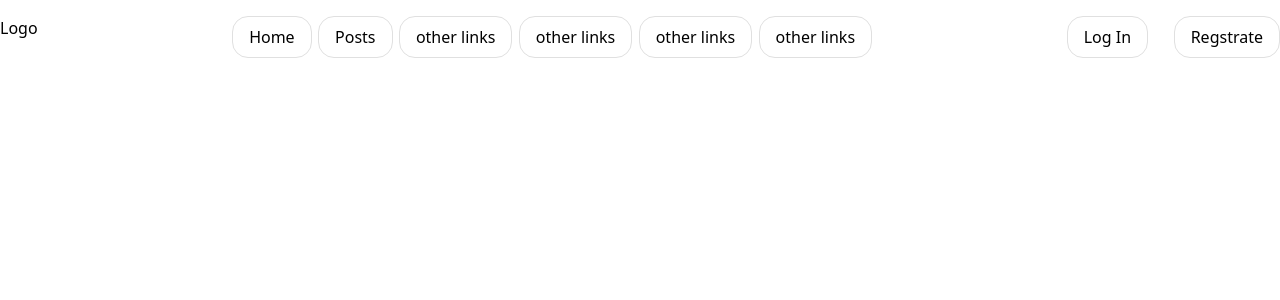
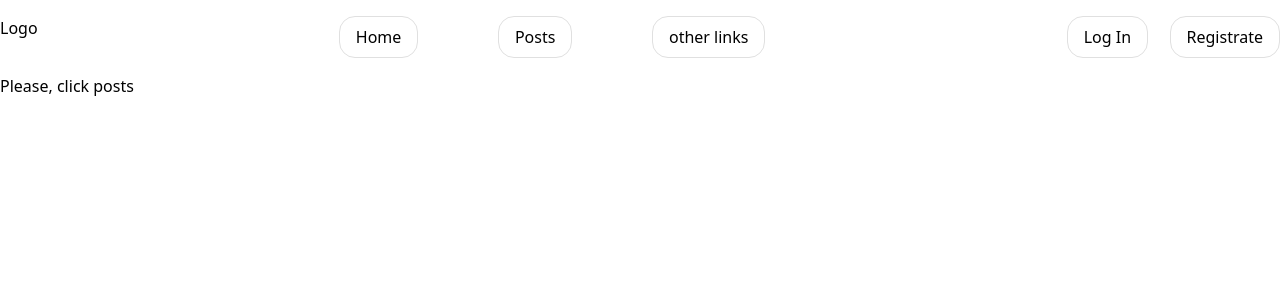
Before and after one commit to sultondev/pseudo-blog, a React (Vite) app: page / in a window 1280 px wide. Shown: the top 300 px of the page. Built offline with nearby package versions, Linux system fonts and the light colour scheme.

Commit message:
fix: content' words are made perfect

```diff
--- a/src/components/App/App.component.tsx
+++ b/src/components/App/App.component.tsx
@@ -3,11 +3,13 @@ import PostsList from "../Posts/Posts.component";
 import { Route, Routes } from "react-router-dom";
 import { PostDetails } from "../PostDetails/PostDetails.component";
 import NavBar from "../NavBar/NavBar.component";
+import { MainPage } from "../MainPage/MainPage.component";
 function App() {
   return (
     <section className="app relative">
       <NavBar />
       <Routes>
+        <Route path="/" element={<MainPage />} />
         <Route path="posts" element={<PostsList />} />
         <Route
           path="posts/:postID"
--- /dev/null
+++ b/src/components/MainPage/MainPage.component.tsx
@@ -0,0 +1,7 @@
+export function MainPage() {
+  return (
+    <main className="container mx-auto">
+      <h1>Please, click posts</h1>
+    </main>
+  );
+}
--- a/src/components/NavBar/NavBar.component.tsx
+++ b/src/components/NavBar/NavBar.component.tsx
@@ -8,21 +8,12 @@ function NavBar() {
         <nav className="nav">
           <ul className="nav-list flex justify-between">
             <li className="nav-list__item">Logo</li>
-            <li className="nav-list__item flex justify-between basis-1/2">
+            <li className="nav-list__item flex justify-between basis-1/3">
               <Link to="/">
                 <ButtonWrapper>Home</ButtonWrapper>
               </Link>
               <Link to="/posts">
                 <ButtonWrapper>Posts</ButtonWrapper>
-              </Link>
-              <Link to="/">
-                <ButtonWrapper>other links</ButtonWrapper>
-              </Link>
-              <Link to="/">
-                <ButtonWrapper>other links</ButtonWrapper>
-              </Link>
-              <Link to="/">
-                <ButtonWrapper>other links</ButtonWrapper>
               </Link>
               <Link to="/">
                 <ButtonWrapper>other links</ButtonWrapper>
@@ -37,7 +28,7 @@ function NavBar() {
                 href="#"
                 className="nav-list__reg"
               >
-                Regstrate
+                Registrate
               </ButtonWrapper>
             </li>
           </ul>
```
